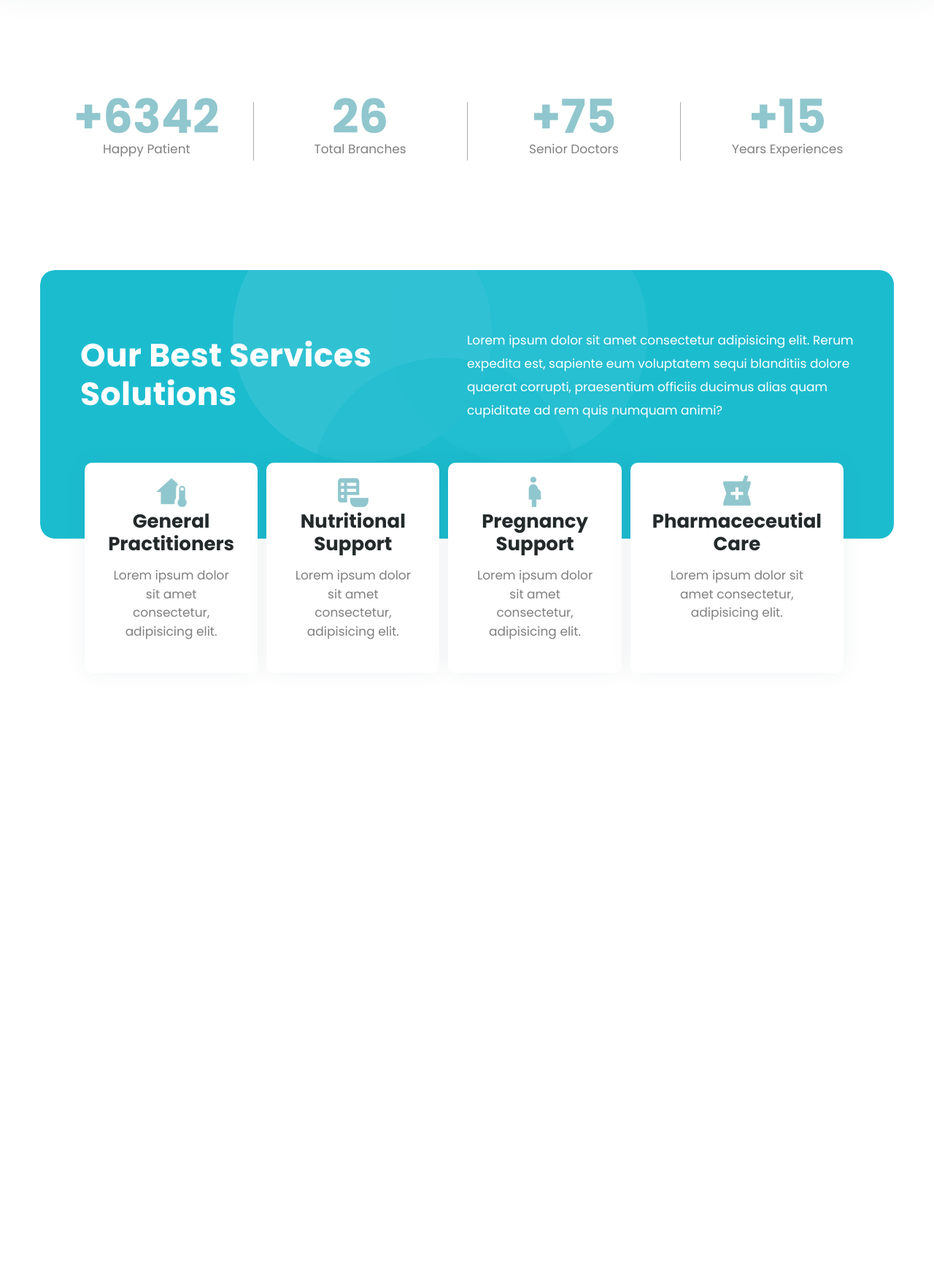
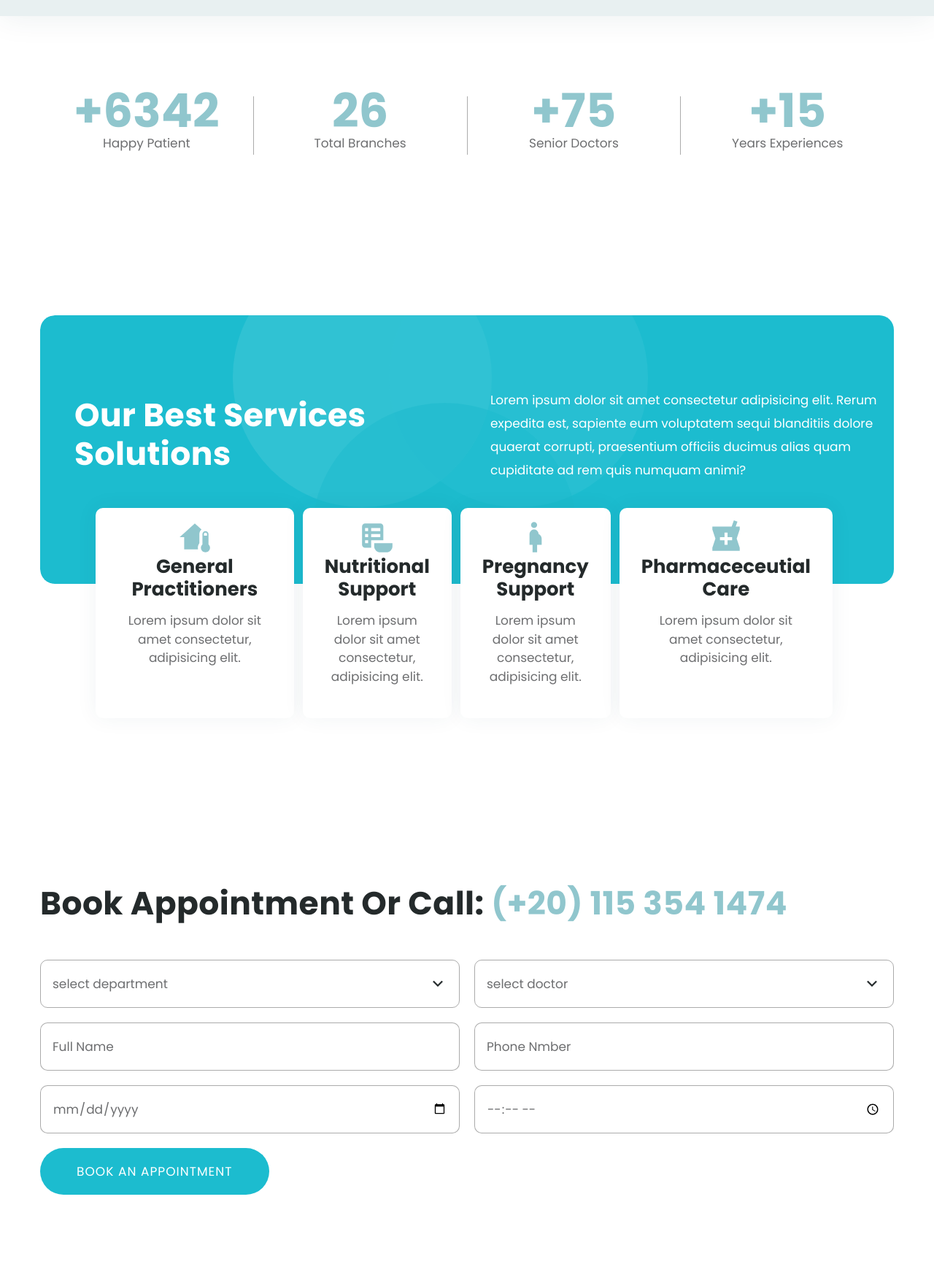
Before and after one commit to nourelnaby4/MedicalHealthcare, a website: page index.html in a window 1280 px wide. Shown: the part 760-2507 px from the top of the page at 73% size. Before the commit the page ends 1737 px from the top, so only its background shows below. Drawn offline with nearby package versions, Linux system fonts and the light colour scheme.

Commit message:
feate: add appointment section

```diff
--- a/css/input.css
+++ b/css/input.css
@@ -57,8 +57,12 @@ h6{
 }
 
 .input, .select{
-    @apply w-full rounded-[10px] h-[66px] outline-none border border-[#dbdfdf]
-    text-secondary font-light placeholder:font-light placeholder:text-secondary;
+    @apply w-full rounded-[10px] h-[66px] outline-none border
+    text-secondary  placeholder:font-light placeholder:text-secondary;
+}
+
+.select{
+    @apply py-4
 }
 
 .input{
@@ -66,7 +70,7 @@ h6{
 }
 
 .section{
-    @apply py-12 xl:py-[150px];
+    @apply py-12 xl:py-[110px];
 }
 
 /* swiper bullets */
--- a/index.html
+++ b/index.html
@@ -17,7 +17,7 @@
     <title>health care</title>
 </head>
 
-<body>
+<body class="overflow-x-hidden">
     <header class="py-8 lg:pt-6">
         <div class="container lg:relative flex flex-col lg:flex-row lg:justify-between gap-y-4 lg:gap-y-5">
             <!-- logo  -->
@@ -121,11 +121,12 @@
     </header>
 
     <!-- hero -->
-    <section class="hero bg-gray py-12 xl:pt-12 xl:pb-0 overflow-hidden shadow-custom1 ">
+    <section class="hero section bg-gray py-12 pt-12 lg:pb-0 overflow-hidden shadow-custom1 ">
         <div class="container min-h-[70vh]">
-            <div class="flex flex-col xl:flex-row items-center justify-between h-full space-y-5">
-                <div class=" hero__text xl:w-[60%] text-center xl:text-left">
-                    <div class="bg-white  flex items-center gap-2 px-5 py-2 rounded-3xl w-[200px] mb-5 mx-auto xl:mx-0">
+            <div class="flex flex-col lg:flex-row items-center justify-between h-full space-y-5">
+                <div class=" hero__text lg:w-[60%] text-center lg:text-left mb-10 lg:mb-0">
+                    <div
+                        class="bg-white  flex items-center gap-2 px-5 py-2 rounded-3xl w-[200px] mb-5 mx-auto lg:mx-0 ">
                         <i class="ri-heart-pulse-line text-2xl text-accent "></i>
                         <span class="text-stone-400">Live your life</span>
                     </div class="uppercase text-base font-medium ">
@@ -133,76 +134,77 @@
                     <p class="mb-10">Lorem ipsum dolor sit amet consectetur adipisicing elit. Voluptatibus unde itaque,
                         qui illo, error suscipit velit dolor eligendi voluptas quaerat, voluptatum dolores? Et esse
                         atque unde in, asperiores sed nostrum!</p>
-                    <button class="btn btn-sm btn-accent mx-auto xl:mx-0">Contact us</button>
+                    <button class="btn btn-sm btn-accent mx-auto lg:mx-0">Contact us</button>
                 </div>
-                <div class=" hero__img xl:flex  self-end">
-                    <img src="assets/img/hero/img.png" alt="hero">
+                <div class=" hero__img lg:flex  mx-auto w-[50%]">
+                    <img src="assets/img/hero/image-from-rawpixel-id-15457894-png.png" alt="hero">
                 </div>
             </div>
         </div>
     </section>
 
     <!-- stats -->
-    <section class="stats section">
+    <section class="stats section ">
         <div class="container">
-            <div class="flex flex-col xl:flex-row gap-y-6 justify-between">
-                <div class="stats__item flex-1 xl:border-r flex flex-col items-center">
-                    <div class="text-4xl xl:text-[64px] font-semibold
-                    text-accent-tertiary xl:mb-2">+6342</div>
+            <div class="flex flex-col lg:flex-row gap-y-6 justify-between">
+                <div class="stats__item flex-1 lg:border-r flex flex-col items-center">
+                    <div class="text-4xl lg:text-[64px] font-semibold
+                    text-accent-tertiary lg:mb-2">+6342</div>
                     <div>Happy Patient</div>
                 </div>
 
-                <div class="stats__item flex-1 xl:border-r flex flex-col items-center">
-                    <div class="text-4xl xl:text-[64px] font-semibold
-                    text-accent-tertiary xl:mb-2">26</div>
+                <div class="stats__item flex-1 lg:border-r flex flex-col items-center">
+                    <div class="text-4xl lg:text-[64px] font-semibold
+                    text-accent-tertiary lg:mb-2">26</div>
                     <div>Total Branches</div>
                 </div>
 
-                <div class="stats__item flex-1 xl:border-r flex flex-col items-center">
-                    <div class="text-4xl xl:text-[64px] font-semibold
-                    text-accent-tertiary xl:mb-2">+75</div>
+                <div class="stats__item flex-1 lg:border-r flex flex-col items-center">
+                    <div class="text-4xl lg:text-[64px] font-semibold
+                    text-accent-tertiary lg:mb-2">+75</div>
                     <div>Senior Doctors</div>
                 </div>
 
                 <div class="stats__item flex-1  flex flex-col items-center">
-                    <div class="text-4xl xl:text-[64px] font-semibold
-                    text-accent-tertiary xl:mb-2">+15</div>
+                    <div class="text-4xl lg:text-[64px] font-semibold
+                    text-accent-tertiary lg:mb-2">+15</div>
                     <div>Years Experiences</div>
                 </div>
             </div>
-        </div>
+
     </section>
 
     <!-- services  -->
-    <section class="services relative container">
-        <div
-            class=" bg-service bg-cover bg-no-repeat max-w-[1466px] mx-4 xl:mx-auto
-        rounded-[20px] xl:pt[70px] px-6 xl:px-0 relative h-[368px] flex justify-start items-center xl:items-start -z-10">
+    <section class="services section ">
+        <div class="container relative min-h-[1650px] md:min-h-[1750px] lg:min-h-[70vh]">
+            <div class=" bg-service bg-cover bg-no-repeat max-w-[1466px] mx-4 lg:mx-auto
+    rounded-[20px] lg:pt[70px] px-6 lg:px-0 relative h-[368px] flex justify-start items-center lg:items-start -z-10">
                 <div class="container lg:h-full py-20">
-                <div class=" my-auto serives__top flex flex-col items-center  xl:flex-row xl:mb-[60px] px-10">
-                    <h2 class="h2 text-white flex-1 mb-4 xl:mb-0 text-center xl:text-left">Our best services solutions
+                    <div class=" serives__top flex flex-col items-center  lg:flex-row lg:mb-[60px] py-5">
+                        <h2 class="h2 text-white flex-1 mb-4 lg:mb-0 text-center lg:text-left lg:px-8">Our best services
+                            solutions
                         </h2>
-                    <p class="text-white flex-1 text-center xl:text-left max-w-2xl
-                    xl:max-w-none">Lorem ipsum dolor sit amet consectetur adipisicing elit. Rerum expedita est,
+                        <p class="text-white flex-1 text-center lg:text-left max-w-2xl
+                lg:max-w-none">Lorem ipsum dolor sit amet consectetur adipisicing elit. Rerum expedita est,
                             sapiente
-                        eum voluptatem sequi blanditiis dolore quaerat corrupti, praesentium officiis ducimus alias quam
+                            eum voluptatem sequi blanditiis dolore quaerat corrupti, praesentium officiis ducimus alias
+                            quam
                             cupiditate ad rem quis numquam animi?
                         </p>
                     </div>
                 </div>
             </div>
 
-        <div class="container mt-8 xl:mt-[144px] absolute xl:top-20 xl:right-1 xl:px-20">
-
-            <div class=" flex flex-col xl:flex-row gap-3 py-10">
-                <div class=" services__items bg-white px-[30px] py-[15px] rounded-[10px] shadow-custom2
+            <div class="container mt-8 lg:mt-[144px] absolute lg:top-20 lg:right-1 lg:px-20">
+                <div class="container flex flex-col lg:flex-row gap-3 py-10">
+                    <div class="container services__items bg-white px-[30px] py-[15px] rounded-[10px] shadow-custom2
             min-h-[288px] flex flex-col items-center text-center
                 mb-[15px]">
                         <img src="assets/icons/services/icon-1.svg" alt="icon-1">
                         <h3 class="h3 mb-[15px]">General Practitioners</h3>
-                    <p class=" leading-normal max-w-[300px]">Lorem ipsum dolor sit amet consectetur,
-                        adipisicing elit.</p>
-
+                        <p class=" leading-normal ">Lorem ipsum dolor sit amet consectetur,
+                            adipisicing elit.
+                        </p>
                     </div>
 
                     <div class="services__items bg-white px-[30px] py-[15px] rounded-[10px] shadow-custom2
@@ -210,7 +212,7 @@
                 mb-[15px]">
                         <img src="assets/icons/services/icon-3.svg" alt="icon-1">
                         <h3 class="h3 mb-[15px]">Nutritional Support</h3>
-                    <p class=" leading-normal max-w-[300px]">Lorem ipsum dolor sit amet consectetur,
+                        <p class=" leading-normal ">Lorem ipsum dolor sit amet consectetur,
                             adipisicing elit.</p>
 
                     </div>
@@ -220,7 +222,7 @@
                 mb-[15px]">
                         <img src="assets/icons/services/icon-2.svg" alt="icon-1">
                         <h3 class="h3 mb-[15px]">Pregnancy Support</h3>
-                    <p class=" leading-normal max-w-[300px]">Lorem ipsum dolor sit amet consectetur,
+                        <p class=" leading-normal ">Lorem ipsum dolor sit amet consectetur,
                             adipisicing elit.</p>
 
                     </div>
@@ -230,11 +232,64 @@
                 mb-[15px]">
                         <img src="assets/icons/services/icon-4.svg" alt="icon-1">
                         <h3 class="h3 mb-[15px]">Pharmaceceutial Care</h3>
-                    <p class=" leading-normal max-w-[300px]">Lorem ipsum dolor sit amet consectetur,
-                        adipisicing elit.</p>
-
+                        <p class=" leading-normal ">Lorem ipsum dolor sit amet consectetur,
+                            adipisicing elit.
+                        </p>
                     </div>
                 </div>
+            </div>
+        </div>
+    </section>
+
+    <!-- appointment -->
+    <section class="appointment section">
+        <div class="container ">
+            <h2 class="appointmment__title h2 mb-5 xl:mb-[50px] text-center xl:text-left">Book Appointment or call:
+                <span class="text-accent-tertiary">(+20) 115 354 1474</span>
+            </h2>
+
+            <form class=" appointment__form  flex  flex-col gap-y-5">
+                <div class="flex flex-col lg:flex-row gap-5">
+                    <div class="select relative flex text-center">
+                        <div class="absolute right-4">
+                            <i class="ri-arrow-down-s-line text-[26px] text-primary"></i>
+                        </div>
+                        <select class="appearance-none outline-none h-full w-full bg-transparent px-4 ">
+                            <option value="1">select department</option>
+                            <option value="2">Department 1</option>
+                            <option value="2">Department 2</option>
+                            <option value="3">Department 3</option>
+                            <option value="4">Department 4</option>
+                        </select>
+                    </div>
+
+                    <div class="select relative flex text-center">
+                        <div class="absolute right-4">
+                            <i class="ri-arrow-down-s-line text-[26px] text-primary"></i>
+                        </div>
+                        <select class="appearance-none outline-none h-full w-full bg-transparent px-4 ">
+                            <option value="1">select doctor</option>
+                            <option value="2">Dr. Ahmed Nour</option>
+                            <option value="2">Dr. Saed Tamer</option>
+                            <option value="2">Dr. Mohamed Hazem</option>
+                        </select>
+                    </div>
+                </div>
+
+                <div class="flex flex-col lg:flex-row gap-5">
+                    <input type="text" class="input text-primary  placeholder:font-normal"
+                        placeholder="Full Name">
+                        <input type="text" class="input text-primary font-medium placeholder:font-normal"
+                        placeholder="Phone Nmber">
+                </div>
+
+                <div class="flex flex-col lg:flex-row gap-5">
+                    <input class="input" type="date">
+                    <input class="input" type="time">
+                </div>
+
+                <button class="btn btn-lg btn-accent self-start" type="submit">Book an appointment</button>
+            </form>
         </div>
     </section>
 
--- a/tailwind.config.js
+++ b/tailwind.config.js
@@ -17,7 +17,7 @@ module.exports = {
     extend: {
       colors:{
         primary:'#242a2b',
-        secondary:'#808080',
+        secondary:'#6D6E70',
         accent:{
           DEFAULT:'#1cbccf',
           secondary:'#18abbd',
```
Also changed, not shown: assets/img/hero/img.png (deleted), dist/output.css, 2 other files. Lines whose indentation alone changed are shown as unchanged.
